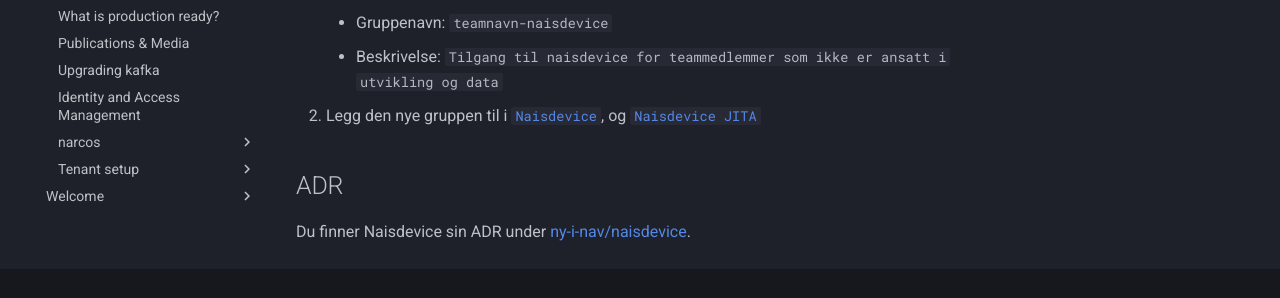
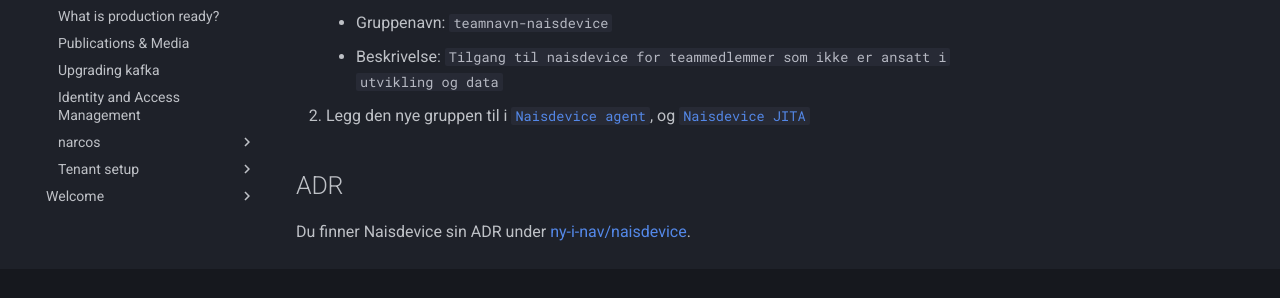
Before and after one commit to nais/handbook, an MkDocs documentation site: the page built from docs/technical/naisdevice.md, in a window 1280 px wide and 924 px high. Shown: the part 499-797 px from the top of the window. Built offline with MkDocs 1.6.1 and Material for MkDocs 9.7.7, drawn with Linux system fonts in a browser that asks for light colours; comment, search, counter and statistics services are not loaded.

Commit message:
fix: ny gruppe for Naisdevice agent

```diff
--- a/docs/technical/naisdevice.md
+++ b/docs/technical/naisdevice.md
@@ -12,12 +12,12 @@
     - De setter seg selv som eier, og legger kun til de medlemmene som trenger tilgang til Naisdevice (trenger ikke legge til de som får det via gruppene nevnt ovenfor)
     - Gruppenavn: `teamnavn-naisdevice`
     - Beskrivelse: `Tilgang til naisdevice for teammedlemmer som ikke er ansatt i utvikling og data`
-2. Legg den nye gruppen til i [`Naisdevice`][1], og [`Naisdevice JITA`][2]
+2. Legg den nye gruppen til i [`Naisdevice agent`][1], og [`Naisdevice JITA`][2]
 
 
 ## ADR
 
 Du finner Naisdevice sin ADR under [ny-i-nav/naisdevice](https://navikt.github.io/ny-i-nav/naisdevice).
 
-[1]: https://portal.azure.com/#view/Microsoft_AAD_IAM/ManagedAppMenuBlade/~/Overview/objectId/c395148c-2640-4ebc-a0db-c452c655bae1/appId/48621005-2663-4d05-ad8b-8e4abfeefb1d/preferredSingleSignOnMode/saml/servicePrincipalType/Application/fromNav/
+[1]: https://portal.azure.com/#view/Microsoft_AAD_IAM/ManagedAppMenuBlade/~/Overview/objectId/be91f28a-0ef7-4da4-a55a-a8f9c9e71ad6/appId/8086d321-c6d3-4398-87da-0d54e3d93967/preferredSingleSignOnMode~/null/servicePrincipalType/Application/fromNav/
 [2]: https://portal.azure.com/#view/Microsoft_AAD_IAM/ManagedAppMenuBlade/~/Overview/objectId/a0d18f34-1e10-4be1-acb8-71d66e3d9318/appId/8b625469-1988-4adf-b02f-115315596ab8/preferredSingleSignOnMode/saml/servicePrincipalType/Application/fromNav/
```
